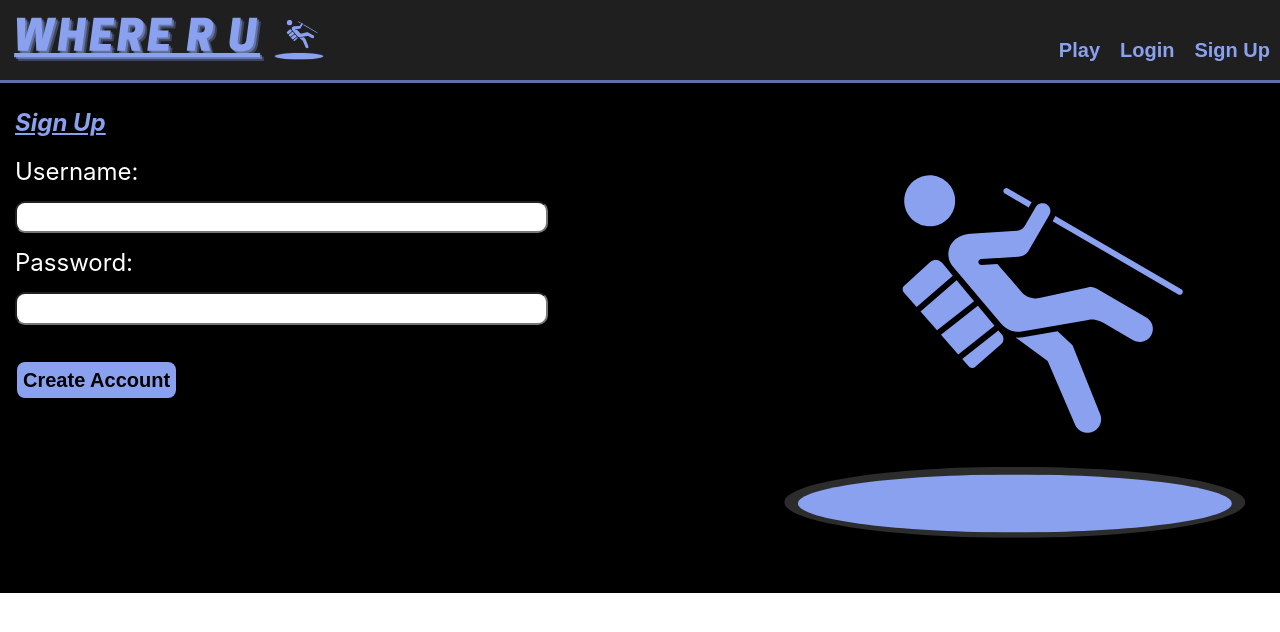
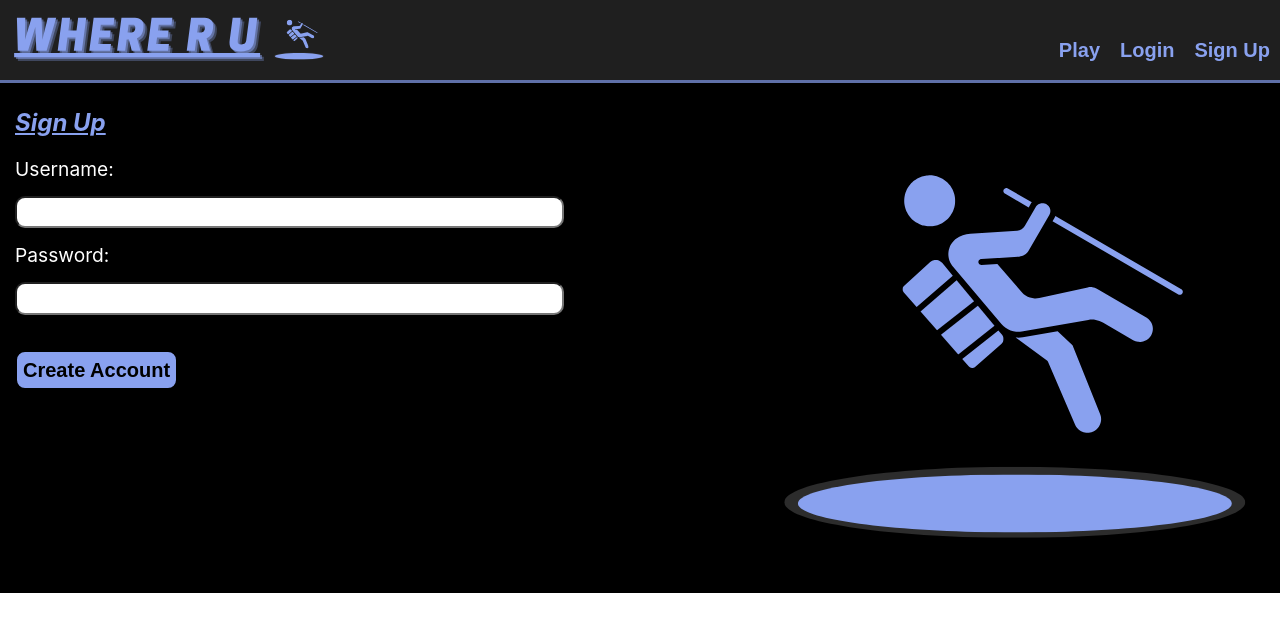
Before and after one commit to JoeyHoellerich/whereRU, a React (Create React App) app in the folder frontend/: page /login in a window 1280 px wide. Shown: the top 632 px of the page. Built offline with nearby package versions, Linux system fonts and the light colour scheme.

Commit message:
added state tracking to login and sign up forms + general styling changes

```diff
--- a/frontend/src/App.css
+++ b/frontend/src/App.css
@@ -74,6 +74,10 @@ button:hover {
   color: #89A1EF;
 }
 
+.btnNavContainer button:hover {
+  color: white;
+}
+
 .loginContainer {
   background-color: black;
   color: white;
@@ -86,7 +90,7 @@ button:hover {
 }
 
 .loginContainer label {
-  font-size: 1.5em;
+  font-size: 1.2em;
   color:white;
   margin: 10px 0;
 }
@@ -100,4 +104,6 @@ input {
   width: 70%;
   height: 2em;
   border-radius: 10px;
+  padding-left: 10px;
+  padding-right: 10px;
 }
--- a/frontend/src/components/Login.js
+++ b/frontend/src/components/Login.js
@@ -1,7 +1,29 @@
-import React from "react";
+import React, {useState} from "react";
 import logo from "../imgs/whereRU_logo.svg"
 
 function Login(){
+
+    let [currentUser, setCurrentUser] = useState({
+        username: "",
+        password: ""
+    })
+
+    let [invalidCombo, setInvalidCombo] = useState(false)
+
+    let updateForm = (value) => {
+        if (invalidCombo && value === {password: ""}){
+            setInvalidCombo(false)
+        }
+        return setCurrentUser((prev) => {
+            return {...prev, ...value}
+        })
+    }
+
+    let handleSubmit = async (e) => {
+        e.preventDefault()
+        setInvalidCombo(true)
+        console.log(currentUser)
+    }
 
     return(
         <div className="loginContainer">
@@ -10,13 +32,26 @@ function Login(){
                 <form>
                     <label htmlFor="username">Username: </label>
                     <br/>
-                    <input type="text" name="username"></input>
+                    <input
+                        type="text"
+                        name="username"
+                        value = {currentUser.username}
+                        onChange = {(e) => updateForm({username: e.target.value})}
+                        >
+                    </input>
                     <br/>
                     <label htmlFor="password">Password: </label>
                     <br/>
-                    <input type="password" name="password"></input>
+                    <input
+                        type="password"
+                        name="password"
+                        value = {currentUser.password}
+                        onChange = {e => updateForm({password: e.target.value})}
+                        >
+                    </input>
                     <br/>
-                    <button type="submit">Log In</button>
+                    <button type="submit" onClick={handleSubmit}>Log In</button>
+                    {invalidCombo ? <p>Invalid Username or Password. Please try again, or make an account</p> : <></>}
                 </form>
             </div>
             <img  src = {logo} alt="logo"/>
--- a/frontend/src/components/SignUp.js
+++ b/frontend/src/components/SignUp.js
@@ -1,7 +1,28 @@
-import React from "react";
+import React, {useState} from "react";
 import logo from "../imgs/whereRU_logo.svg"
 
 function SignUp(){
+
+    let [currentUser, setCurrentUser] = useState({
+        username: "",
+        password: ""
+    })
+
+    let [invalidName, setInvalidName] = useState(false)
+
+    let updateForm = (value) => {
+        return setCurrentUser((prev) => {
+            return {...prev, ...value}
+        })
+    }
+
+    let handleSubmit = async (e) => {
+        e.preventDefault()
+        if (currentUser.username === "" || currentUser.password === ""){
+            setInvalidName(true)
+        }
+        console.log(currentUser)
+    }
 
     return(
         <div className="loginContainer">
@@ -10,14 +31,31 @@ function SignUp(){
                 <form>
                     <label htmlFor="username">Username: </label>
                     <br/>
-                    <input type="text" name="username"></input>
+                    <input
+                        type="text"
+                        name="username"
+                        value = {currentUser.username}
+                        onChange = {e => updateForm({username: e.target.value})}
+                        required = {true}
+                        minLength={5}
+                        >
+                    </input>
                     <br/>
                     <label htmlFor="password">Password: </label>
                     <br/>
-                    <input type="password" name="password"></input>
+                    <input
+                        type="password"
+                        name="password"
+                        value = {currentUser.password}
+                        onChange = {e => updateForm({password: e.target.value})}
+                        required = {true}
+                        minLength={5}
+                        >
+                    </input>
                     <br/>
-                    <button type="submit">Create Account</button>
+                    <button type="submit" onClick={handleSubmit}>Create Account</button>
                 </form>
+                {invalidName ? <p>This username has already been taken</p> : <></>}
             </div>
             <img  src = {logo} alt="logo"/>
 
```
